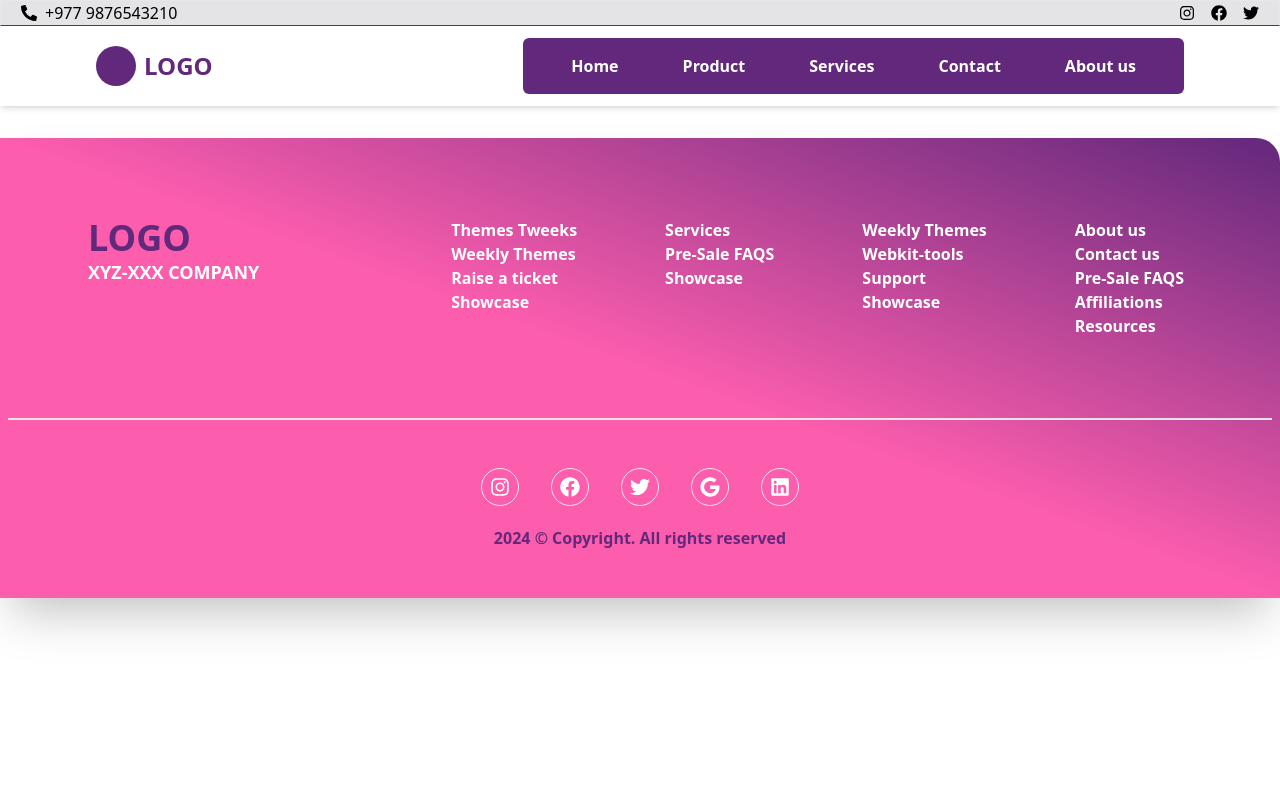
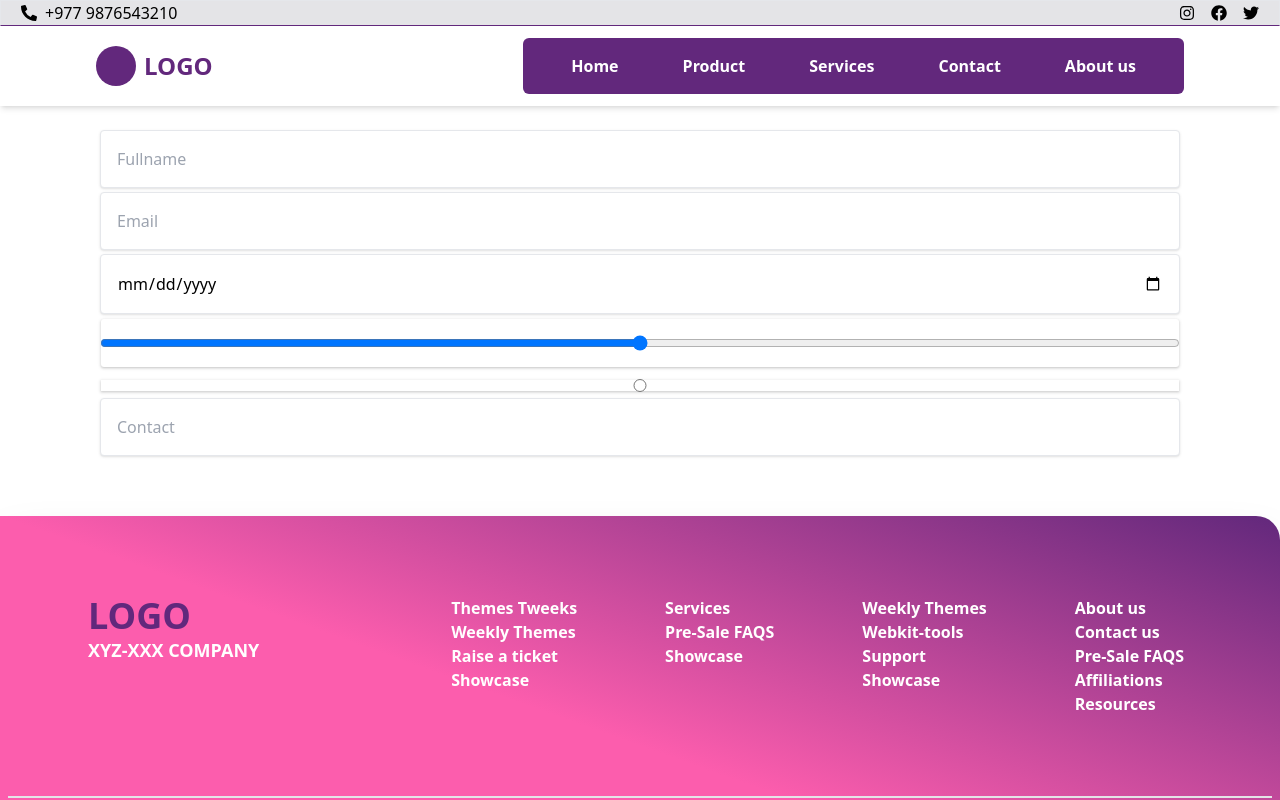
Before and after one commit to Rjmhrzn-002/Sc.o.IT-frontend, a React (Vite) app: page /form in a window 1280 px wide. Shown: the top 800 px of the page. Built offline with nearby package versions, Linux system fonts and the light colour scheme; the HTML template or start-up script is replaced by a standard one.

Commit message:
add:Formik and Yup objects

```diff
--- a/package.json
+++ b/package.json
@@ -10,11 +10,13 @@
     "preview": "vite preview"
   },
   "dependencies": {
+    "formik": "^2.4.5",
     "react": "^18.2.0",
     "react-dom": "^18.2.0",
     "react-icons": "^5.0.1",
     "react-router-dom": "^6.22.0",
-    "three": "^0.161.0"
+    "three": "^0.161.0",
+    "yup": "^1.3.3"
   },
   "devDependencies": {
     "@types/react": "^18.2.43",
--- /dev/null
+++ b/src/Form.jsx
@@ -0,0 +1,78 @@
+import { Formik, Form } from "formik";
+import { defaultFormValue, formSchema } from "./formSchema";
+import Input from "./components/input/Input";
+import Button from "./components/button/Button";
+
+const FormExample = () => {
+  const handleFormSubmit = (values) => {
+    console.log(values);
+  };
+  return (
+    <main className="w-full bg-white">
+      <div className="max-w-[1080px] mx-auto py-6">
+        <Formik
+          onSubmit={handleFormSubmit}
+          initialValues={defaultFormValue}
+          validationSchema={formSchema}
+        >
+          {({
+            values,
+            errors,
+            dirty,
+            isSubmitting,
+            handleChange,
+            handleSubmit,
+          }) => {
+            console.log(values);
+            return (
+              <Form onSubmit={handleFormSubmit}>
+                <Input
+                  placeholder="Fullname"
+                  name="name"
+                  values={values.name}
+                  type="text"
+                  onChange={handleChange}
+                />
+                <Input
+                  placeholder="Email"
+                  name="email"
+                  values={values.name}
+                  type="email"
+                  onChange={handleChange}
+                />
+                <Input
+                  name="bookingDate"
+                  values={values.name}
+                  type="date"
+                  onChange={handleChange}
+                />
+                <Input
+                  placeholder="Age"
+                  name="age"
+                  values={values.name}
+                  onChange={handleChange}
+                  type="range"
+                />
+                <Input
+                  onChange={handleChange}
+                  values={values.name}
+                  name="gender"
+                  placeholder="Gender"
+                  type="radio"
+                />
+                <Input
+                  onChange={handleChange}
+                  values={values.name}
+                  name="contact"
+                  placeholder="Contact"
+                />
+              </Form>
+            );
+          }}
+        </Formik>
+      </div>
+    </main>
+  );
+};
+
+export default FormExample;
--- a/src/components/card/NewProduct.jsx
+++ b/src/components/card/NewProduct.jsx
@@ -13,7 +13,7 @@ const NewProduct = ({ product }) => {
           onClick={() => navigate(`/product/${product.id}`)}
         >
           <div className="p-4">
-            <p className="py-1 px-3 bg-blue-800 text-white text-xs font-bold rounded-md">
+            <p className="py-1 px-3 bg-blue-900 text-white text-xs font-semibold shadow-xl rounded-md">
               NEW
             </p>
           </div>
--- /dev/null
+++ b/src/components/input/Input.jsx
@@ -0,0 +1,15 @@
+const Input = (props) => {
+  console.log(props);
+  return (
+    <div className="flex-1">
+      <input
+        className={`w-full border px-4 py-4 mb-1 text-md placeholder-blueGray-300 text-blueGray-600 bg-white rounded shadow focus:outline-none focus:ring  ease-linear transition-all duration-150
+        ${Boolean(props.error) && "border-red-500"}`}
+        {...props}
+        // placeholder={props.placeholder}
+      />
+    </div>
+  );
+};
+
+export default Input;
--- /dev/null
+++ b/src/formSchema.js
@@ -0,0 +1,29 @@
+import * as yup from "yup";
+
+export const formSchema = yup.object().shape({
+  name: yup.string().required("Name cannot be empty"),
+  email: yup.string().email("Invalid ").required("Email cannot be empty "),
+  password: yup.string().required("Password cannot be empty"),
+  gender: yup.string(),
+  contact: yup.string(),
+  age: yup
+    .number()
+    .positive()
+    .integer()
+    .min(18, "You must be above 18")
+    .max(40, "You cannot be older than 40")
+    .required(),
+  bookingDate: yup.date(),
+});
+
+export const defaultFormValue = {
+  name: "",
+  email: "",
+  password: "",
+  gender: "",
+  contact: null,
+  age: null,
+  bookingDate: null,
+};
+
+// List
--- a/src/navigation/MainRoute.jsx
+++ b/src/navigation/MainRoute.jsx
@@ -7,6 +7,7 @@ import ProductProfile from "../pages/product/ProductProfile";
 import Navbar from "../components/navbar/Navbar";
 // import ProductDetail from "../pages/product/ProfileDetail";
 import Product from "../pages/product/Product";
+import FormExample from "../Form";
 
 const MainRoutes = () => {
   return (
@@ -18,6 +19,7 @@ const MainRoutes = () => {
         <Route path="/contact" element={<Contact />} />
         <Route path="/product" element={<Product />}></Route>
         <Route path="/product/:id" element={<ProductProfile />}></Route>
+        <Route path="/form" element={<FormExample />}></Route>
       </Routes>
       <Footer />
     </>
--- a/src/pages/contactus/Contact.jsx
+++ b/src/pages/contactus/Contact.jsx
@@ -2,14 +2,14 @@ import { FaUser, FaEnvelope, FaPhone } from "react-icons/fa";
 import Button from "../../components/button/Button";
 const Contact = () => {
   return (
-    <div className="w-full bg-white">
-      <div className="max-w-[1280px] mx-2 md:mx-auto flex justify-center items-center py-24">
+    <div className="w-full bg-white ">
+      <div className="cursor-default max-w-[1280px] mx-2 md:mx-auto flex justify-center items-center py-24">
         <h2 className=" w-2/6 text-center uppercase font-extrabold text-4xl text-transparent bg-clip-text bg-gradient-to-tr from-primary to-secondary">
-          Tell us want you want to shop...
+          Feel free to message us...
         </h2>
       </div>
       <div className="bg-zinc-100 flex flex-col items-center">
-        <h2 className="w-full uppercase text-center py-3 font-semibold text-2xl bg-primary text-white ">
+        <h2 className="cursor-default w-full uppercase text-center py-3 font-semibold text-2xl bg-primary text-white ">
           Get in Touch
         </h2>
         <div className="w-full max-w-[1080px] mx-4 md:mx-auto">
--- a/src/pages/services/Service.jsx
+++ b/src/pages/services/Service.jsx
@@ -2,9 +2,9 @@ import { services } from "./services";
 
 const Service = () => {
   return (
-    <div className="w-full">
+    <div className="w-full cursor-default">
       <div className="max-w-[1080px] mx-2 md:mx-auto flex flex-col items-center">
-        <h1 className="px-20 py-4 my-6 w-max text-3xl uppercase font-bold text-primary border-2 border-primary">
+        <h1 className="px-20 py-4 my-6 w-max text-3xl uppercase font-bold text-primary border-2 border-primary ">
           Our Services
         </h1>
         <div className="flex flex-col md:flex-row justify-between items-center gap-4 my-12">
@@ -17,7 +17,7 @@ const Service = () => {
                 <h2 className="text-lg font-semibold p-4 bg-primary text-white">
                   {service.title}
                 </h2>
-                <p className="flex-1 text-justify py-2 px-4 text-white">
+                <p className="flex-1 text-justify py-2 px-8 text-white">
                   {service.description}
                 </p>
               </div>
```
Also changed, not shown: 1 other file (tests, documents, lock files or other folders).
